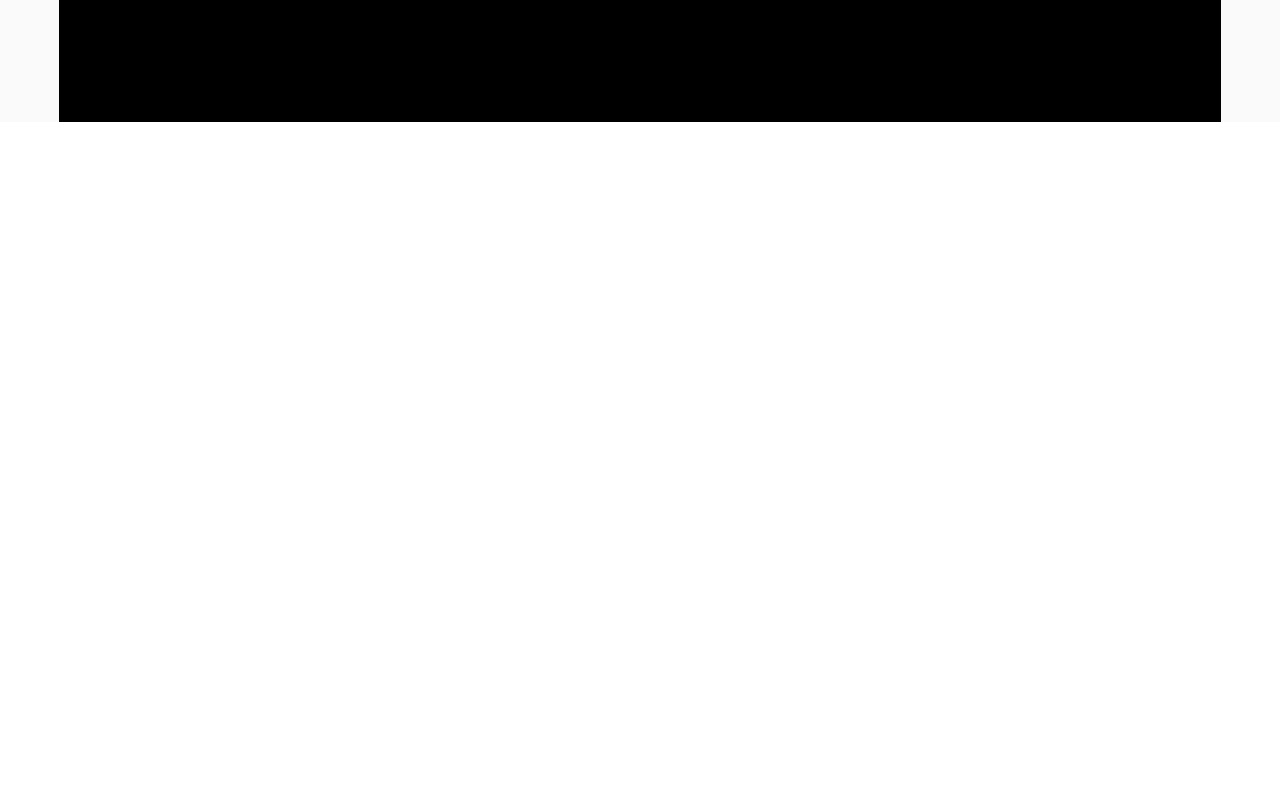
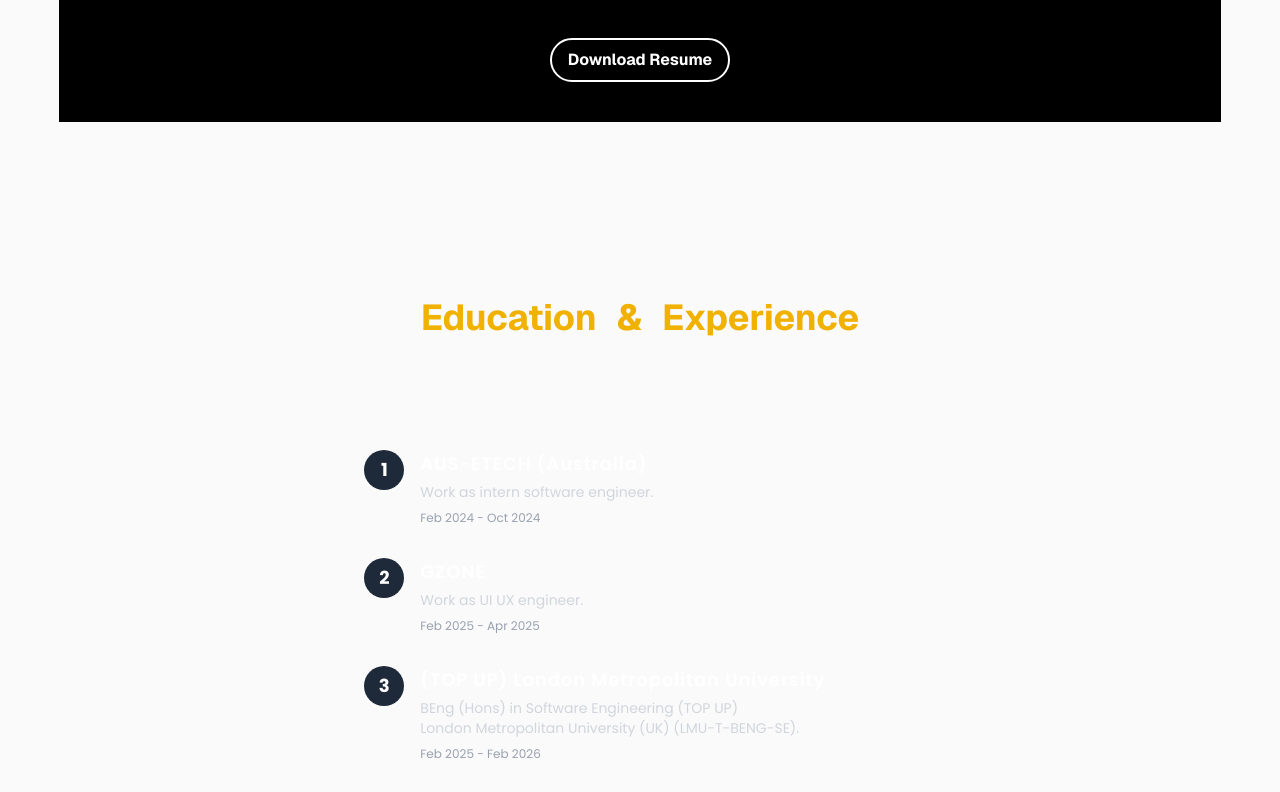
Before and after one commit to dasunthamsh/Dasun, a Next.js app: page / in a window 1280 px wide. Shown: the part 2000-2792 px from the top of the page. Before the commit the page ends 2122 px from the top, so only its background shows below. Built offline with nearby package versions, Linux system fonts and the light colour scheme.

Commit message:
update about section

```diff
--- a/src/app/components/AboutSection.jsx
+++ b/src/app/components/AboutSection.jsx
@@ -44,19 +44,19 @@ const ScrollingImageOverlay = () => {
             });
 
             // Content appears immediately
-            gsap.fromTo(contentRef.current,
-                { opacity: 0, y: 20 },
-                {
-                    opacity: 1,
-                    y: 0,
-                    scrollTrigger: {
-                        trigger: contentRef.current,
-                        start: "top 10%",
-                        end: "top 70%",
-                        scrub: 1,
-                    }
-                }
-            );
+            // gsap.fromTo(contentRef.current,
+            //     { opacity: 0, y: 20 },
+            //     {
+            //         opacity: 1,
+            //         y: 0,
+            //         scrollTrigger: {
+            //             trigger: contentRef.current,
+            //             start: "top 10%",
+            //             end: "top 70%",
+            //             scrub: 1,
+            //         }
+            //     }
+            // );
         });
 
         return () => ctx.revert();
@@ -84,7 +84,7 @@ const ScrollingImageOverlay = () => {
                 </div>
 
                 {/* Content with virtually no gap */}
-                <div ref={contentRef} className="pt-2">
+                <div className="pt-2">
                     <div className="mb-6">
                         <p className="text-center font-nimbus text-gray-500 font-light mt-5">
                             I'm on the cutting edge of no-code tools that allow me to bring my creative visions to life.
--- /dev/null
+++ b/src/app/components/ContactSection.jsx
@@ -0,0 +1,92 @@
+'use client'
+import React, { useState } from 'react';
+
+const ContactSection = () => {
+  const [emailCopied, setEmailCopied] = useState(false);
+  const emailAddress = "dasunthamash166@gmail.com";
+
+  const handleCopyEmail = async () => {
+    try {
+      await navigator.clipboard.writeText(emailAddress);
+      setEmailCopied(true);
+      setTimeout(() => setEmailCopied(false), 2000);
+    } catch (err) {
+      console.error('Failed to copy email: ', err);
+    }
+  };
+
+  const handleEmailClick = () => {
+    window.location.href = `mailto:${emailAddress}`;
+  };
+
+  return (
+    <div
+      id="contact"
+      className="text-white text-center justify-center content-center min-h-screen flex flex-col items-center px-4"
+    >
+      <h1 className="text-4xl md:text-9xl font-semibold mb-8 md:mb-12">
+        HAVE AN IDEA?
+      </h1>
+
+      <div className="mb-6">
+        <h3 className="text-lg md:text-xl mb-2 opacity-90">
+          Drop me an email:
+        </h3>
+
+        <div className="relative inline-block">
+          <h3
+            onClick={handleEmailClick}
+            className="text-xl md:text-2xl hover:text-yellow-400 transition-colors duration-300 cursor-pointer select-all"
+          >
+            {emailAddress}
+          </h3>
+
+          {/* Copy button */}
+          <button
+            onClick={handleCopyEmail}
+            className="ml-3 text-sm md:text-base bg-gray-800 hover:bg-gray-700 text-white py-1 px-3 rounded-full transition-all duration-300 opacity-0 hover:opacity-100 group-hover:opacity-100"
+            title="Copy email"
+          >
+            {emailCopied ? 'Copied!' : 'Copy'}
+          </button>
+        </div>
+
+        {emailCopied && (
+          <div className="mt-2 text-green-400 text-sm animate-fade-in">
+            ✓ Email copied to clipboard!
+          </div>
+        )}
+      </div>
+
+      {/* Optional: Social Links */}
+      <div className="mt-8 flex space-x-6">
+        <a
+          href="https://linkedin.com/in/yourprofile"
+          target="_blank"
+          rel="noopener noreferrer"
+          className="text-gray-400 hover:text-white transition-colors duration-300"
+        >
+          LinkedIn
+        </a>
+        <a
+          href="https://github.com/yourprofile"
+          target="_blank"
+          rel="noopener noreferrer"
+          className="text-gray-400 hover:text-white transition-colors duration-300"
+        >
+          GitHub
+        </a>
+        <a
+          href="https://twitter.com/yourprofile"
+          target="_blank"
+          rel="noopener noreferrer"
+          className="text-gray-400 hover:text-white transition-colors duration-300"
+        >
+          Twitter
+        </a>
+      </div>
+    </div>
+  );
+};
+
+export default ContactSection;
--- /dev/null
+++ b/src/app/components/EducationExperience.jsx
@@ -0,0 +1,119 @@
+// components/EducationExperience.jsx
+import React from 'react';
+
+const EducationExperience = () => {
+  const items = [
+    {
+      id: 1,
+      number: "1",
+      title: "AUS-ETECH (Australia)",
+      description: "Work as intern software engineer.",
+      period: "Feb 2024 - Oct 2024",
+      aosAnimation: "zoom-out",
+      aosDuration: "2000"
+    },
+    {
+      id: 2,
+      number: "2",
+      title: "GZONE",
+      description: "Work as UI UX engineer.",
+      period: "Feb 2025 - Apr 2025",
+      aosAnimation: "zoom-out",
+      aosDuration: "2000"
+    },
+       {
+      id: 3,
+      number: "3",
+      title: "(TOP UP) London Metropolitan University",
+      description: "BEng (Hons) in Software Engineering (TOP UP) <br> London Metropolitan University (UK) (LMU-T-BENG-SE).",
+      period: "Feb 2025 - Feb 2026",
+      aosAnimation: "zoom-out",
+      aosDuration: "2000"
+    },
+    {
+      id: 4,
+      number: "4",
+      title: "(HND) Institute of Software Engineering",
+      description: "Bsc(Hons). in Computer Science IJSE - Institute of Software Engineering",
+      period: "Feb 2021 - Sep 2024",
+      aosAnimation: "zoom-out",
+      aosDuration: "2000"
+    },
+    {
+      id: 5,
+      number: "5",
+      title: "DSMP",
+      description: "Fullstack Master Program Developer stack.",
+      period: "Jan 2023 - Sep 2023",
+      aosAnimation: "zoom-out",
+      aosDuration: "2000"
+    },
+    {
+      id: 6,
+      number: "6",
+      title: "FSD ACADEMY",
+      description: "Master UI/UX Designing Course",
+      period: "Sep 2023 - Jan 2024",
+      aosAnimation: "zoom-out",
+      aosDuration: "2000"
+    }
+  ];
+
+  return (
+    <div>
+      {/* Header */}
+      <div className="flex justify-center gap-5 text-4xl font-bold my-20 text-yellow-500 flex-wrap">
+        <h1
+          data-aos="fade-right"
+          data-aos-duration="2000"
+          className="text-center md:text-left"
+        >
+          Education
+        </h1>
+        <h1 className="items-center hidden md:block">&</h1>
+        <h1
+          data-aos="fade-left"
+          data-aos-duration="2000"
+          className="text-center md:text-end"
+        >
+          Experience
+        </h1>
+      </div>
+
+      {/* Timeline Items */}
+      <div className="text-white p-8 flex justify-center">
+        <div className="space-y-8 max-w-3xl mx-auto" style={{ fontFamily: "'Poppins', sans-serif" }}>
+          {items.map((item) => (
+            <div
+              key={item.id}
+              data-aos={item.aosAnimation}
+              data-aos-duration={item.aosDuration}
+              className="flex items-start"
+            >
+              {/* Number Circle */}
+              <div className="flex items-center justify-center w-10 h-10 text-lg font-bold bg-gray-800 rounded-full flex-shrink-0">
+                {item.number}
+              </div>
+
+              {/* Content */}
+              <div className="ml-4">
+                <h2 className="text-lg font-semibold tracking-wider">
+                  {item.title}
+                </h2>
+                <p
+                  className="text-sm text-gray-300 mt-1"
+                  dangerouslySetInnerHTML={{ __html: item.description }}
+                />
+                <h1 className="text-xs text-gray-400 mt-2">
+                  {item.period}
+                </h1>
+              </div>
+            </div>
+          ))}
+        </div>
+      </div>
+    </div>
+  );
+};
+
+export default EducationExperience;
--- a/src/app/page.js
+++ b/src/app/page.js
@@ -1,6 +1,8 @@
 import Image from "next/image";
 import HeroSection from "@/app/components/HeroSection";
 import AboutSection from "@/app/components/AboutSection";
+import EducationExperience from "./components/EducationExperience";
+import ContactSection from "./components/ContactSection";
 
 export default function Home() {
   return (
@@ -14,6 +16,14 @@ export default function Home() {
               <AboutSection/>
           </div>
 
+            <div className="mt-44">
+              <EducationExperience/>
+          </div>
+
+            <div className="mt-44">
+              <ContactSection/>
+          </div>
+
 
       </main>
     </div>
```
